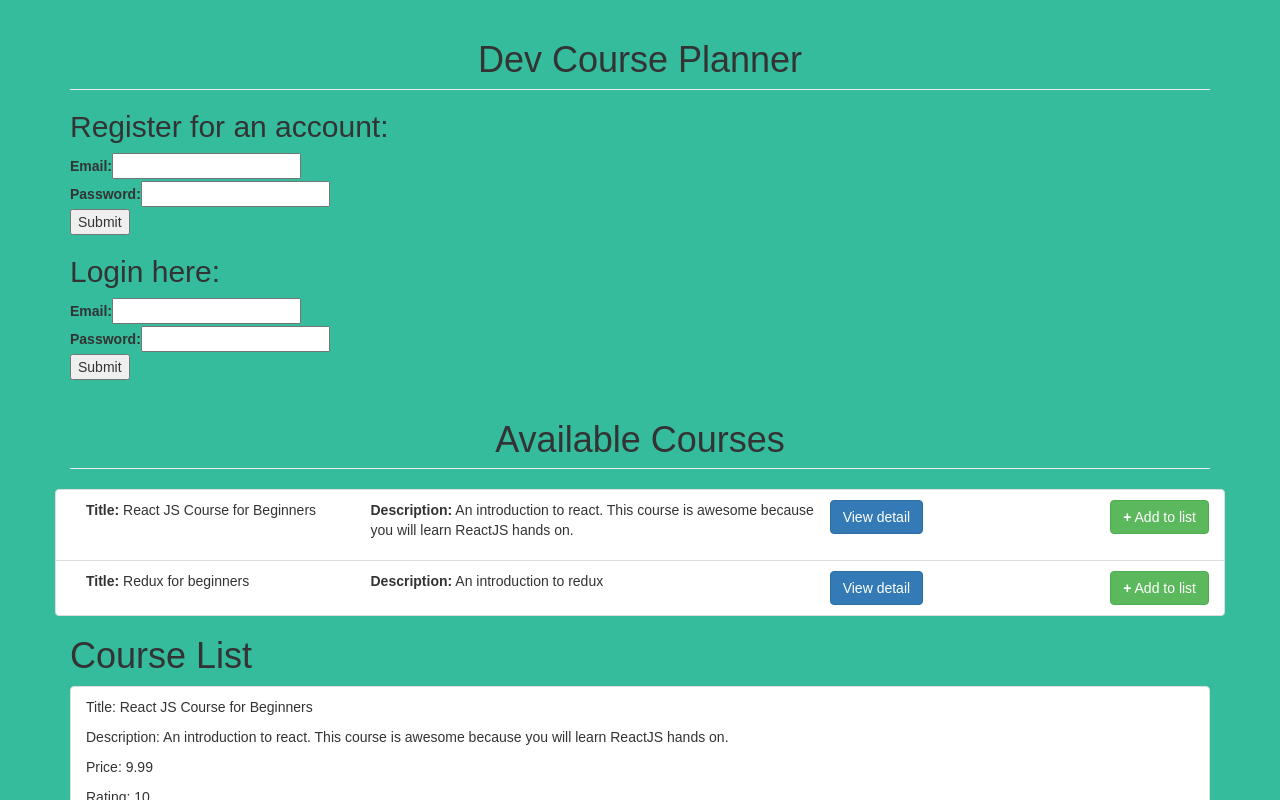
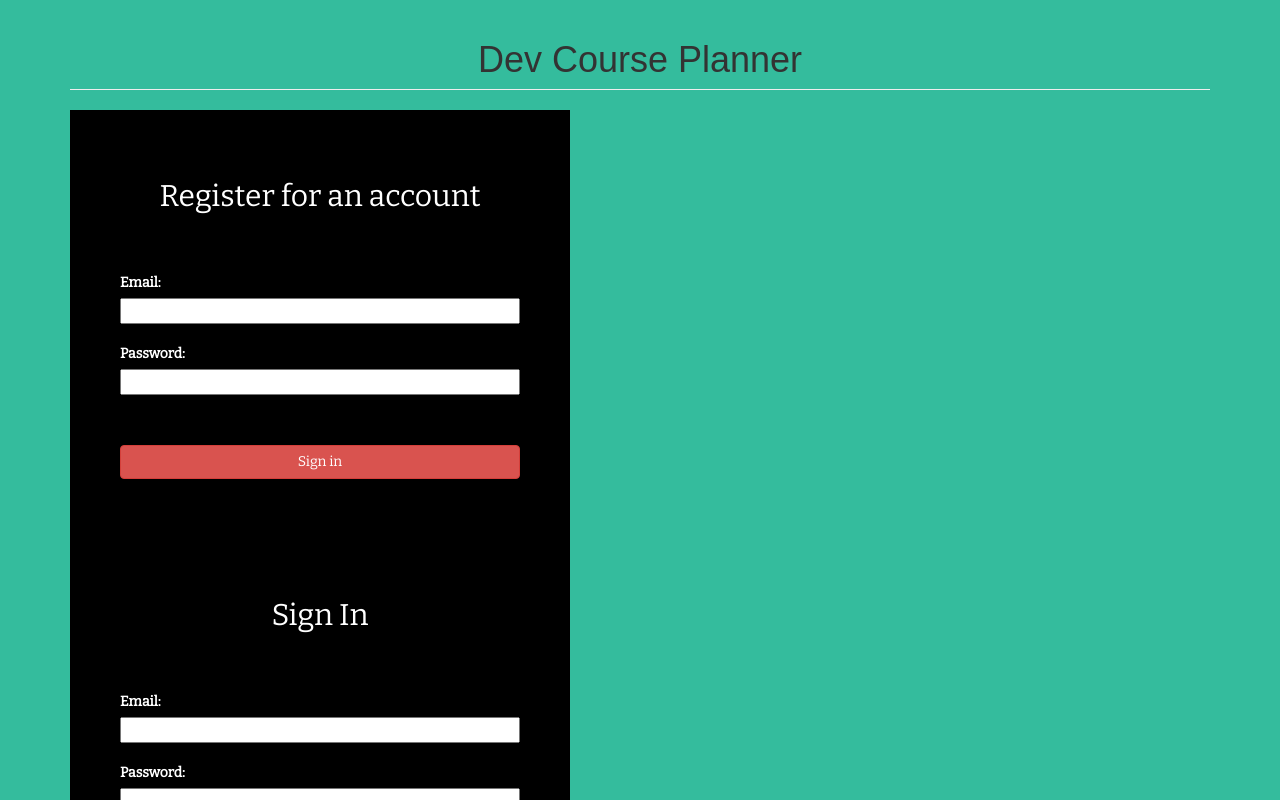
Before and after one commit to AWells64/course-planner, a React (Create React App) app: page / in a window 1280 px wide. Shown: the top 800 px of the page. Built offline with nearby package versions, Linux system fonts and the light colour scheme.

Commit message:
Styled the register and login components

```diff
--- a/public/index.html
+++ b/public/index.html
@@ -11,6 +11,7 @@
     <link rel="manifest" href="%PUBLIC_URL%/manifest.json">
     <link rel="shortcut icon" href="%PUBLIC_URL%/favicon.ico">
     <link rel="stylesheet" href="https://maxcdn.bootstrapcdn.com/bootstrap/3.3.7/css/bootstrap.min.css">
+    <link href="https://fonts.googleapis.com/css?family=Bitter" rel="stylesheet">
     <!--
       Notice the use of %PUBLIC_URL% in the tags above.
       It will be replaced with the URL of the `public` folder during the build.
--- a/src/Components/Forms/Login.jsx
+++ b/src/Components/Forms/Login.jsx
@@ -1,4 +1,40 @@
 import React, { Component, Fragment } from "react";
+
+const headerText = {
+    color: "white",
+    marginBottom: 40,
+    textAlign: "center",
+    fontFamily: 'Bitter',
+};
+
+const labelText = {
+    color: "white",
+    marginTop: 20,
+    fontFamily: 'Bitter',
+};
+
+const registerBackground = {
+	backgroundColor: "black",
+	width: 500,
+	alignItems: "center",
+	justifyContent: "center",
+	padding: 50,
+};
+
+const inputSize = {
+	width: 400,
+};
+
+const submitButton = {
+	width: 400,
+	marginTop: 50,
+	fontFamily: 'Bitter',
+};
+
+const inputSpacing = {
+	display: "block",
+	marginVertical: 10,
+}
 
 class Login extends Component {
 	constructor(props) {
@@ -30,12 +66,13 @@ class Login extends Component {
 	render() {
 		return (
 			<Fragment>
-				<h2>Login here:</h2>
+			<div style={registerBackground}>
+				<h2 style={headerText}>Sign In</h2>
 				<form onSubmit={(e) => this.onSubmit(e)}>
 					{this.state.fields.map((field, i) => (
-						<div key={i}>
-							<label>{field.name}</label>
-							<input
+						<div style={inputSpacing} key={i}>
+							<label style={labelText}>{field.name}</label>
+							<input style={inputSize}
 								type="text"
 								value={field.value}
 								onChange={(e) => this.onChange(e, i)
@@ -43,8 +80,9 @@ class Login extends Component {
 						</div>
 					))}
 
-					<input type="submit" />
+					<input type="submit" style={submitButton} className="btn btn-danger" value="Sign in" />
 				</form>
+				</div>
 			</Fragment>
 		)
 	}
--- a/src/Components/Forms/Register.jsx
+++ b/src/Components/Forms/Register.jsx
@@ -1,4 +1,40 @@
 import React, { Component, Fragment } from "react";
+
+const headerText = {
+    color: "white",
+    marginBottom: 40,
+    textAlign: "center",
+    fontFamily: 'Bitter',
+};
+
+const labelText = {
+    color: "white",
+    marginTop: 20,
+    fontFamily: 'Bitter',
+};
+
+const registerBackground = {
+	backgroundColor: "black",
+	width: 500,
+	alignItems: "center",
+	justifyContent: "center",
+	padding: 50,
+};
+
+const inputSize = {
+	width: 400,
+};
+
+const submitButton = {
+	width: 400,
+	marginTop: 50,
+	fontFamily: 'Bitter',
+};
+
+const inputSpacing = {
+	display: "block",
+	marginVertical: 10,
+}
 
 class Register extends Component {
 	constructor(props) {
@@ -30,12 +66,13 @@ class Register extends Component {
 	render() {
 		return (
 			<Fragment>
-				<h2>Register for an account:</h2>
+			<div style={registerBackground}>
+				<h2 style={headerText}>Register for an account</h2>
 				<form onSubmit={(e) => this.onSubmit(e)}>
 					{this.state.fields.map((field, i) => (
-						<div key={i}>
-							<label>{field.name}</label>
-							<input
+						<div style={inputSpacing} key={i}>
+							<label style={labelText}>{field.name}</label>
+							<input style={inputSize}
 								type="text"
 								value={field.value}
 								onChange={(e) => this.onChange(e, i)
@@ -43,8 +80,9 @@ class Register extends Component {
 						</div>
 					))}
 
-					<input type="submit" />
+					<input type="submit" style={submitButton} className="btn btn-danger" value="Sign in"  />
 				</form>
+				</div>
 			</Fragment>
 		)
 	}
```
